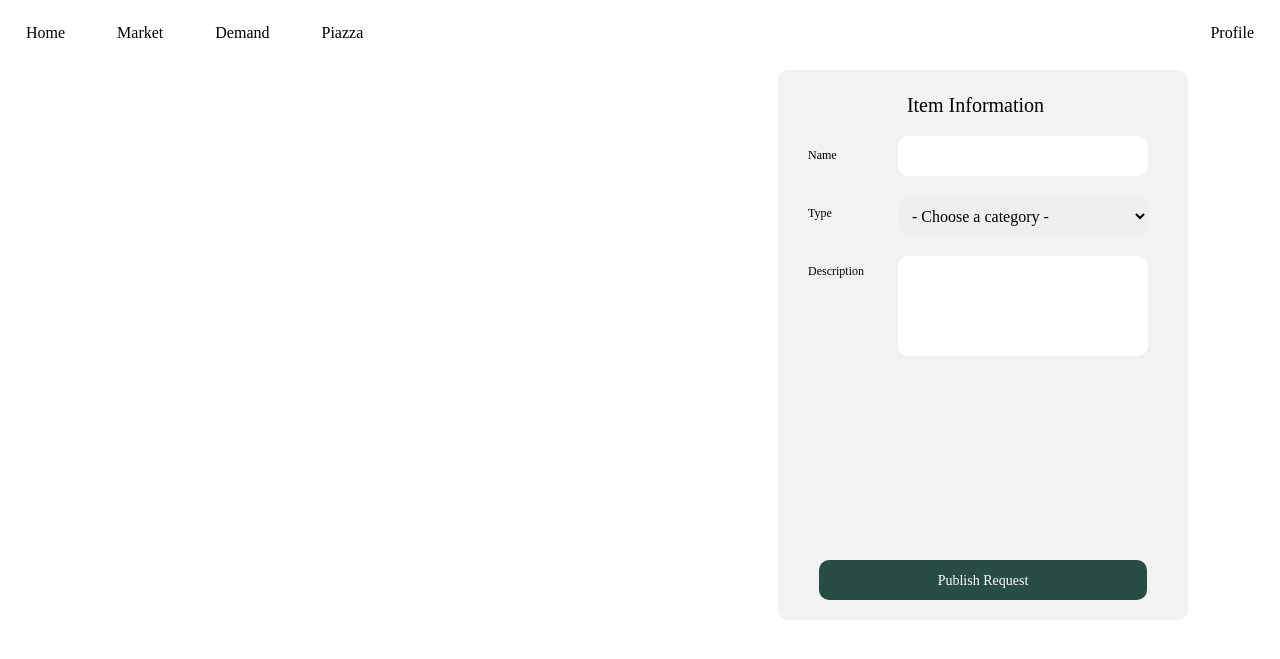
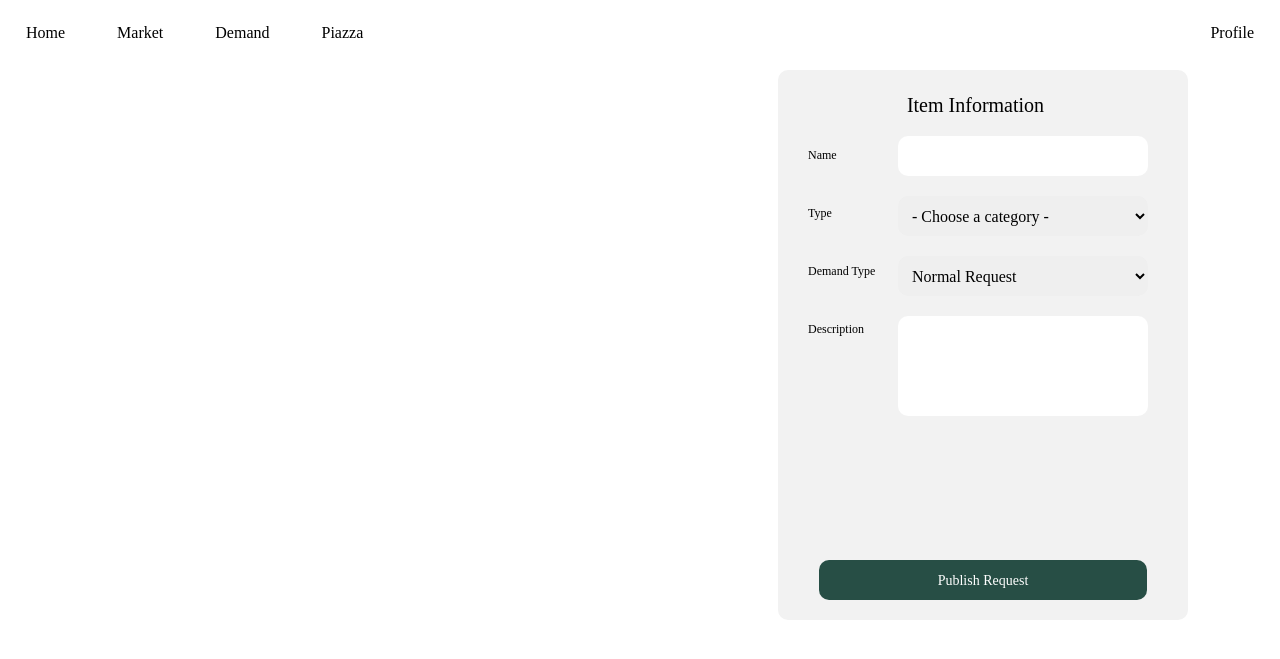
Before and after one commit to CYCKCN/FYP, a Flask app: page /demand/demandcreate in a window 1280 px wide. Shown: the top 659 px of the page. Run offline with Flask 3, Linux system fonts and the light colour scheme; the visitor is signed in with stand-in values (Sample User, id 1); parts of the project's set-up code (start-up, migrations or seed data) failed here and were passed over; some web fonts are replaced.

Commit message:
campaign button

```diff
--- a/webpage/templates/demandcreate.html
+++ b/webpage/templates/demandcreate.html
@@ -32,7 +32,9 @@
                             {% if categoryInvalid == True %}
                             <label class="lable-style2"></label>
                             {% endif %}
+                            <label for="Campaign" class="lable-style2">Demand Type</label>
                             <label for="Description" class="lable-style2">Description</label>
+
                         </div>
                         <div class="item-input-div">
                             <!-- <input type="text" id= "Name" name="Name" class="input-style"> -->
@@ -46,8 +48,13 @@
                             {% if categoryInvalid == True %}
                                 <p style="color: red;">You didn't select the category!</p>
                             {% endif %}
+                            <select name="Campaign" class="input-style">
+                                <option value="normal">Normal Request</option>
+                                <option value="campaign">Campaign</option>
+                            </select>
                             <!-- <textarea id="Description" name="Description" class="textarea-style"></textarea> -->
                             {{ form.info(class_='textarea-style') }}
+
                         </div>
                     </div>
                     <button name="create-request" value="create-request" class="create-style">Publish Request</button>
```
